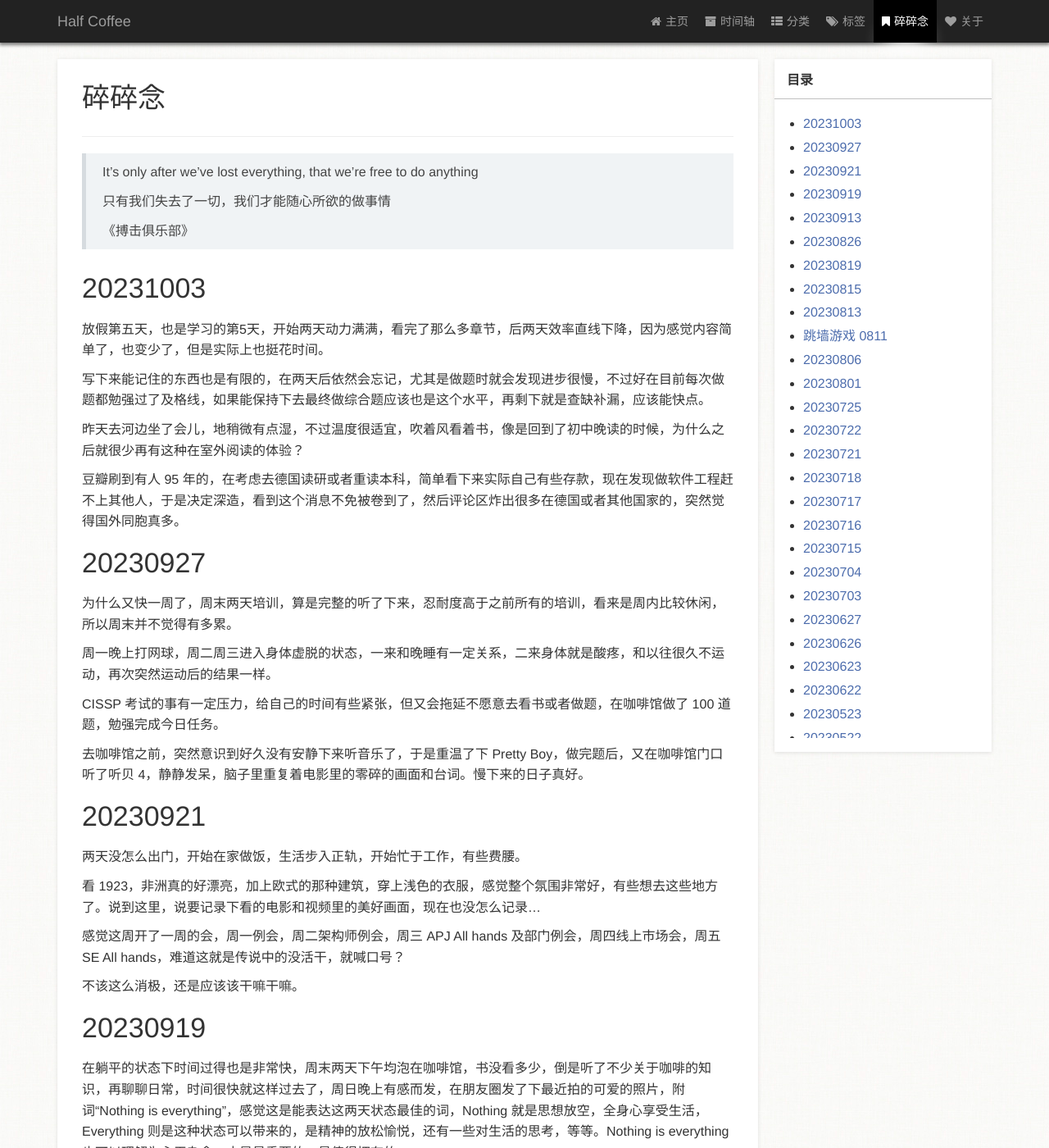
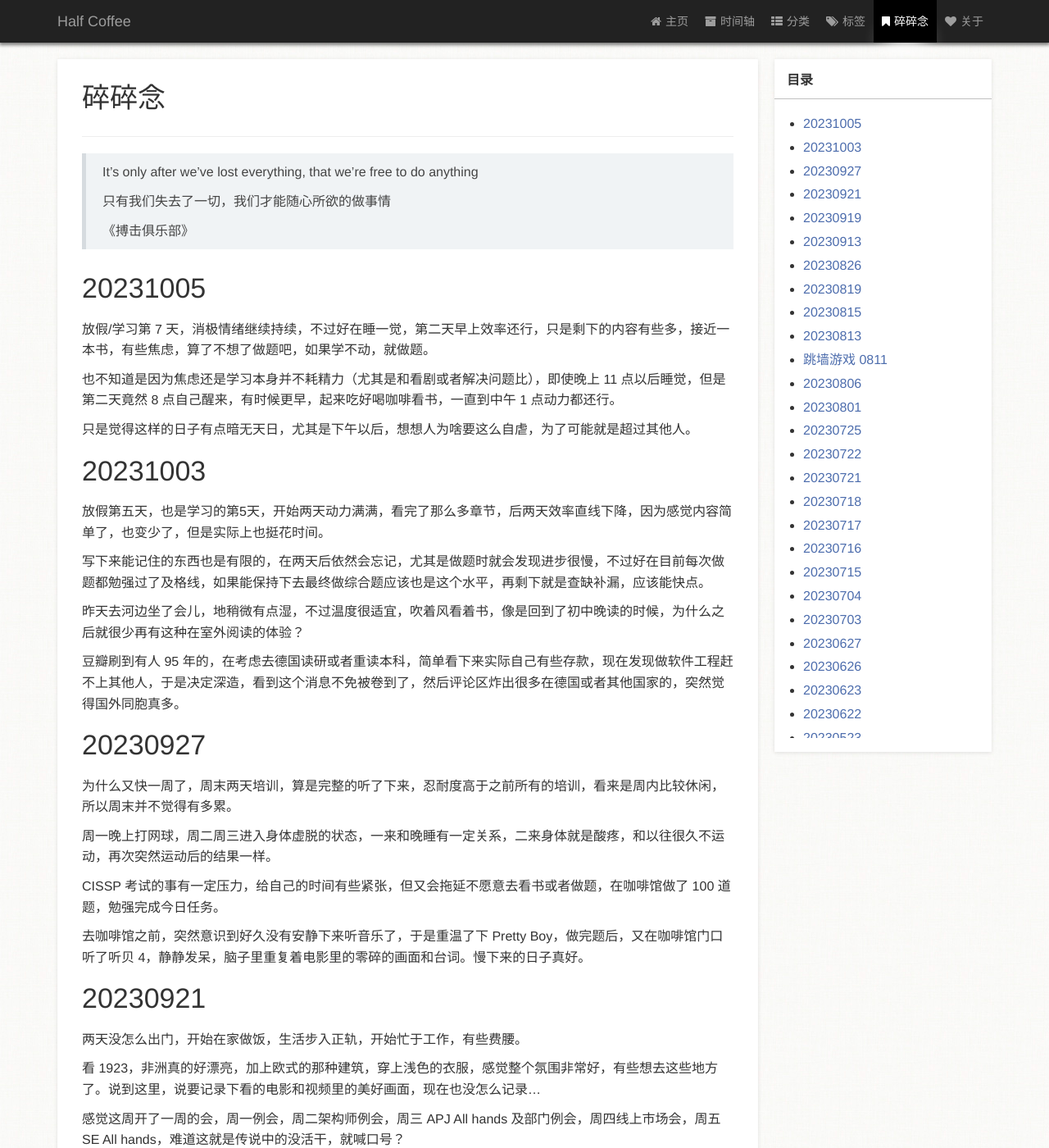
Before and after one commit to zm1990s/halfcoffee, a Jekyll site: the page built from page/3碎碎念.md, in a window 1280 px wide and 1400 px high. Shown: the whole window at 82% size. Built offline with Jekyll 4.4.1, drawn with Linux system fonts in a browser that asks for light colours; comment, search, counter and statistics services are not loaded; a style sheet for code colours, icons or effects is not loaded.

Commit message:
20231005

```diff
--- a/page/3碎碎念.md
+++ b/page/3碎碎念.md
@@ -15,6 +15,14 @@ type: page
 > 《搏击俱乐部》
 
 
+
+# 20231005
+
+放假/学习第 7 天，消极情绪继续持续，不过好在睡一觉，第二天早上效率还行，只是剩下的内容有些多，接近一本书，有些焦虑，算了不想了做题吧，如果学不动，就做题。
+
+也不知道是因为焦虑还是学习本身并不耗精力（尤其是和看剧或者解决问题比），即使晚上 11 点以后睡觉，但是第二天竟然 8 点自己醒来，有时候更早，起来吃好喝咖啡看书，一直到中午 1 点动力都还行。
+
+只是觉得这样的日子有点暗无天日，尤其是下午以后，想想人为啥要这么自虐，为了可能就是超过其他人。
 
 # 20231003
 
```
